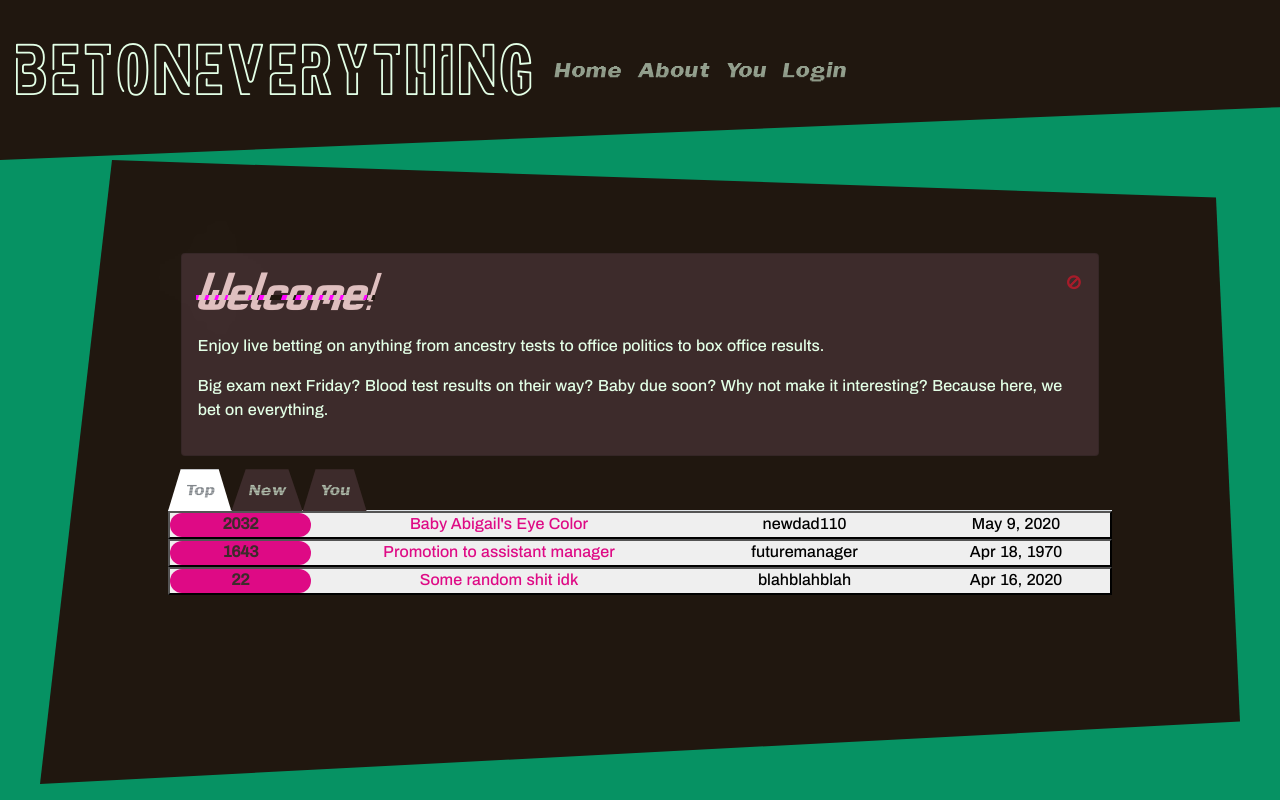
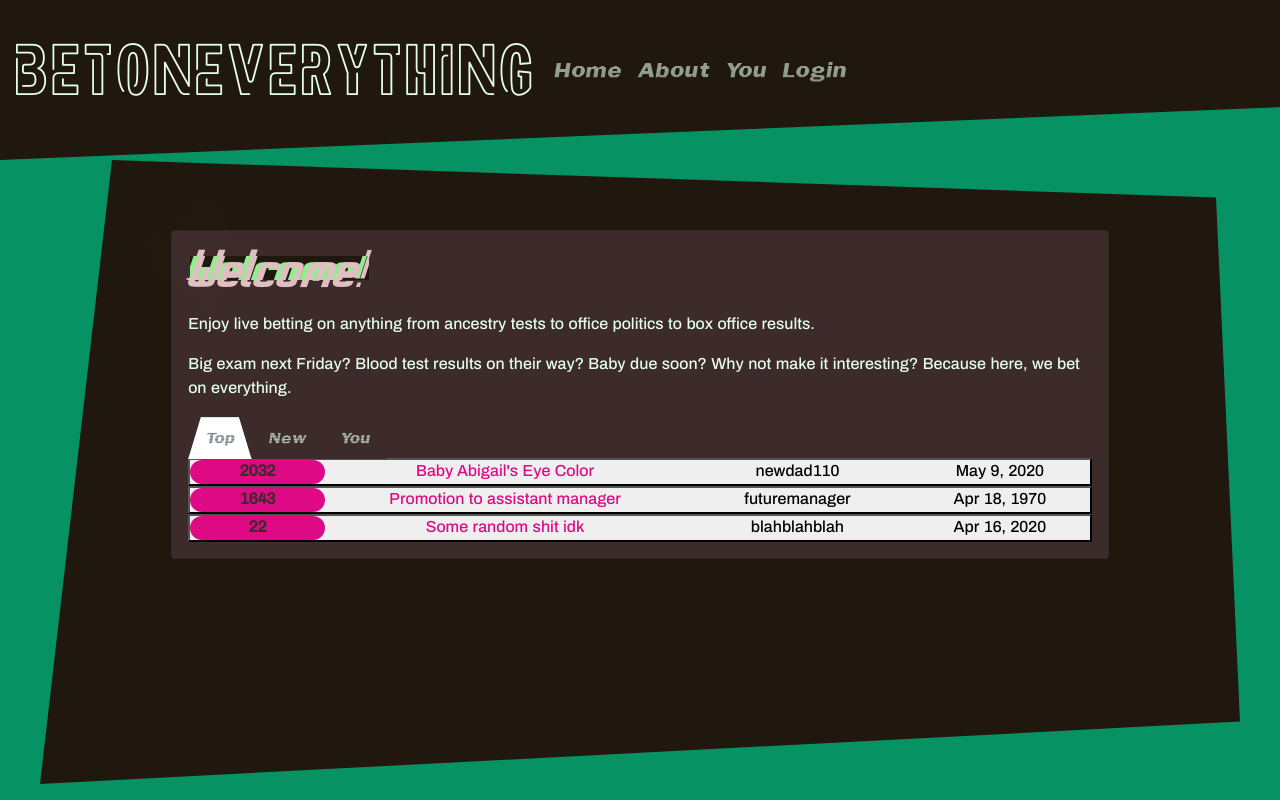
Before and after one commit to dtolaoye/Frontend, an Angular app in the folder Project3/: page /home in a window 1280 px wide. Built offline with nearby package versions, Linux system fonts and the light colour scheme.

Commit message:
betlist less fugly

```diff
--- a/Project3/src/app/betlist/betlist.component.scss
+++ b/Project3/src/app/betlist/betlist.component.scss
@@ -19,6 +19,15 @@
     clip-path: polygon(20% 0%, 80% 0%, 100% 100%, 0% 100%);
     border-color: transparent;
     font-family: "linebeam";
+}
+
+.nav-tabs .nav-link:hover, .nav-tabs .nav-link:focus{
+    border: none;
+    color:rgb(6, 146, 99);
+}
+
+.nav-tabs{
+    border: none;
 }
 
 .bet-count{
--- a/Project3/src/app/home/home.component.html
+++ b/Project3/src/app/home/home.component.html
@@ -1,9 +1,8 @@
 <div class="card" id="welcome-card">
-    <span class="close-icon" ng-click="close()"><img src="../../assets/x.png"></span>
     <h2 class="glitch" data-text="Welcome!">Welcome!</h2>
     <h2 class="glow">Welcome!</h2>
 
     <p>Enjoy live betting on anything from ancestry tests to office politics to box office results.</p>
     <p>Big exam next Friday? Blood test results on their way? Baby due soon? Why not make it interesting? Because here, we bet on everything.</p>
+    <app-betlist></app-betlist>
 </div>
-<app-betlist></app-betlist>
--- a/Project3/src/app/home/home.component.scss
+++ b/Project3/src/app/home/home.component.scss
@@ -1,6 +1,6 @@
 #welcome-card{
     padding: 1rem;
-    margin: .8rem;
+    margin: 0 .8rem .8rem .8rem;
     position:relative;
 }
 .close-icon{
@@ -9,6 +9,7 @@
     top: 1rem;
     right: 1rem;
     cursor: pointer;
+    font-family: neoneon;
 }
 .close-icon img {
     width:1rem;
--- a/Project3/src/styles.scss
+++ b/Project3/src/styles.scss
@@ -19,7 +19,7 @@ h2{
     max-width: 75rem;
     height:78vh;
     margin: 0 auto;
-    padding: 5rem;
+    padding: 4.4rem;
     overflow-y:scroll;
     clip-path: polygon(6% 0, 98% 6%, 100% 90%, 0% 100%);
 
```
